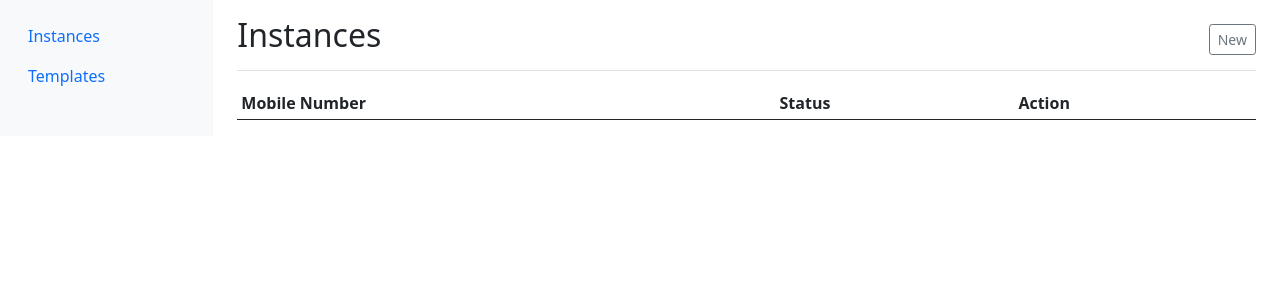
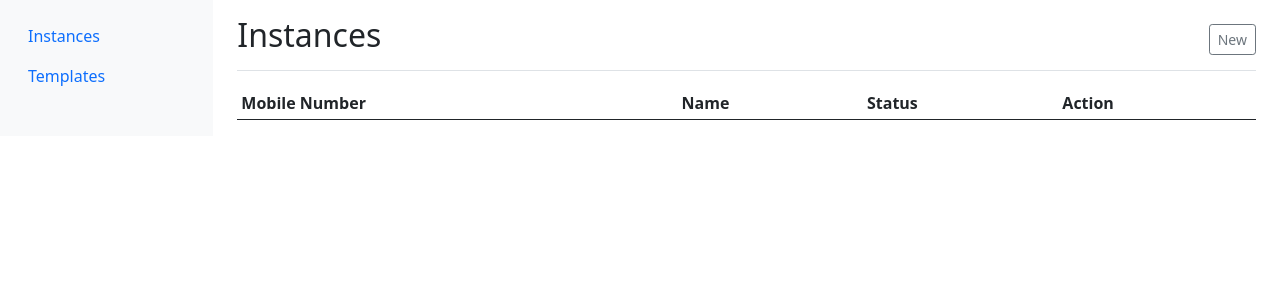
Before and after one commit to genai-jerry/whatsapp_helper, a Flask app: page / in a window 1280 px wide. Shown: the top 300 px of the page. Run offline with Flask 3, Linux system fonts and the light colour scheme; data that the repository does not hold is empty.

Commit message:
Added display of name

```diff
--- a/templates/index.html
+++ b/templates/index.html
@@ -46,6 +46,7 @@
                         <thead>
                             <tr>
                                 <th>Mobile Number</th>
+                                <th>Name</th>
                                 <th>Status</th>
                                 <th>Action</th>
                             </tr>
@@ -95,6 +96,7 @@
                 $.each(data, function(index, instance) {
                     var row = '<tr>' +
                               '<td>' + instance.mobile_number + '</td>' +
+                              '<td>' + instance.name + '</td>' +
                               '<td>' + instance.status + '</td>' +
                               '<td><a href="/instance/edit?mobile_number='+ instance.mobile_number +'">Edit</a>&nbsp;' +
                               '<a href="/instance/delete?mobile_number='+ instance.mobile_number +'">Delete</a></td>' +
```
